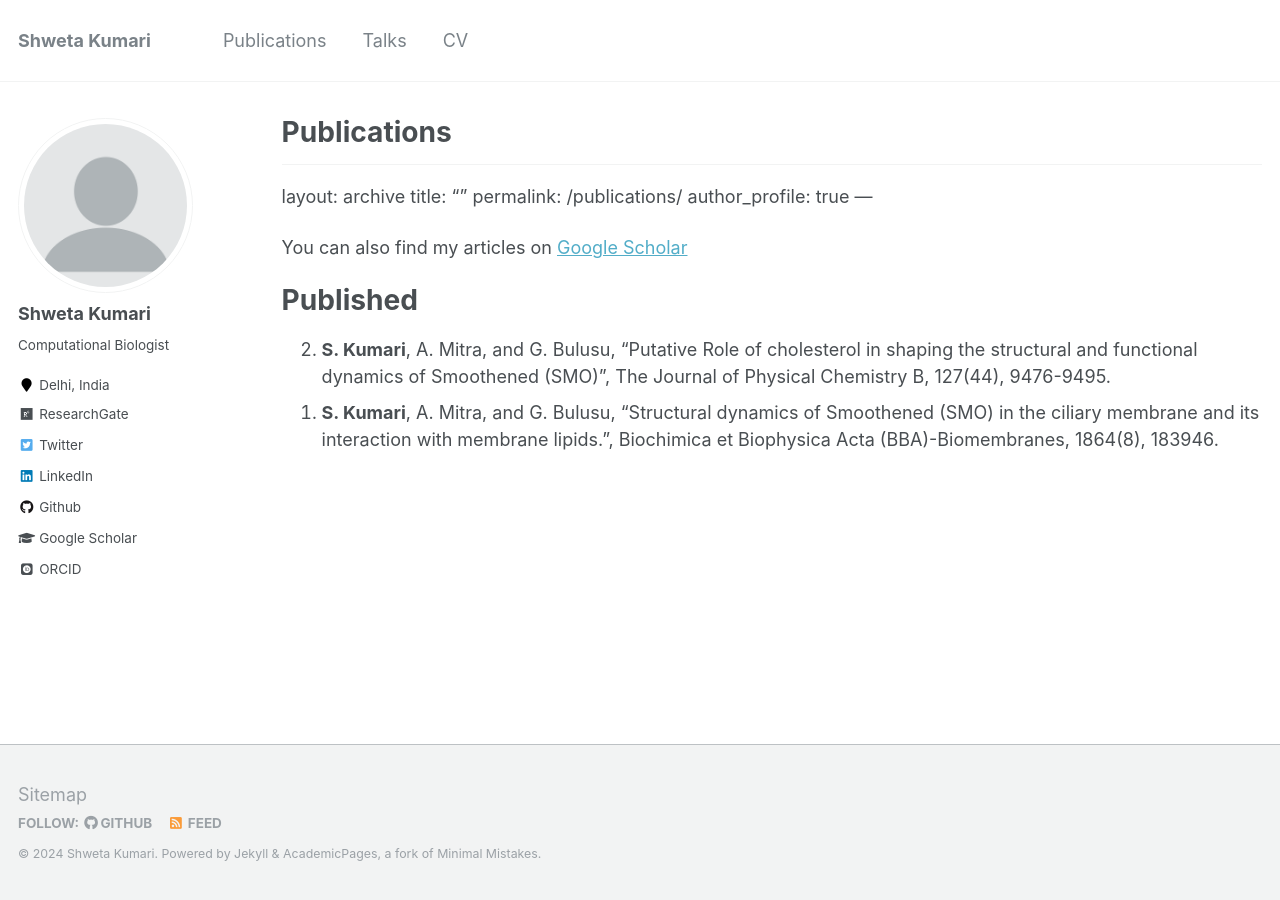
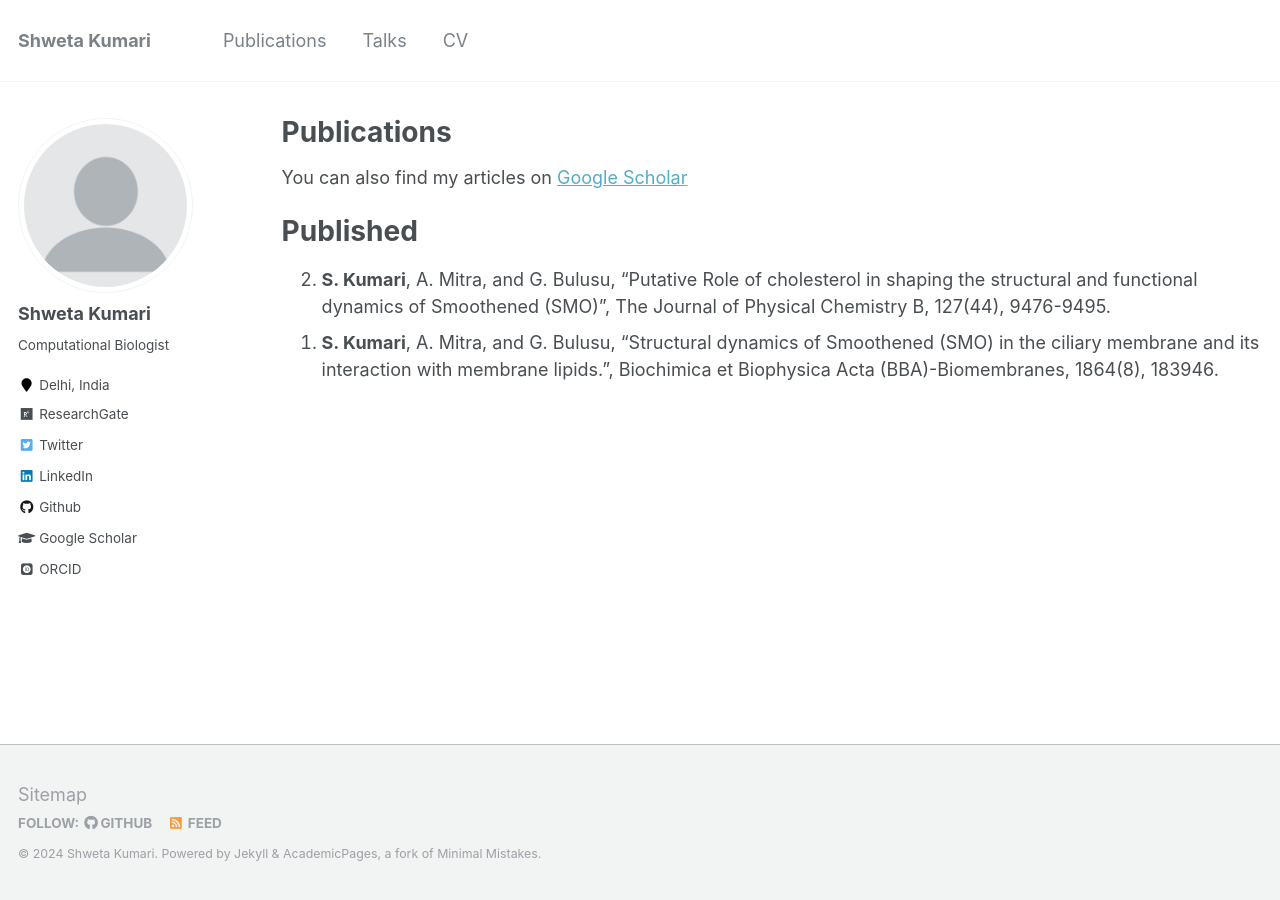
Before and after one commit to shweta-Moni/shweta-Moni.github.io, a Jekyll site: the page built from _pages/publications.md, in a window 1280 px wide. Built offline with Jekyll 4.4.1, drawn with Linux system fonts in a browser that asks for light colours; some web fonts are replaced.

Commit message:
Update publications.md

```diff
--- a/_pages/publications.md
+++ b/_pages/publications.md
@@ -5,12 +5,6 @@ permalink: /publications/
 author_profile: true
 ---
 
----
-layout: archive
-title: ""
-permalink: /publications/
-author_profile: true
----
 
 You can also find my articles on [Google Scholar](https://scholar.google.com/citations?hl=en&user=fqnBaU8AAAAJ){:target="_blank"}
 
```
